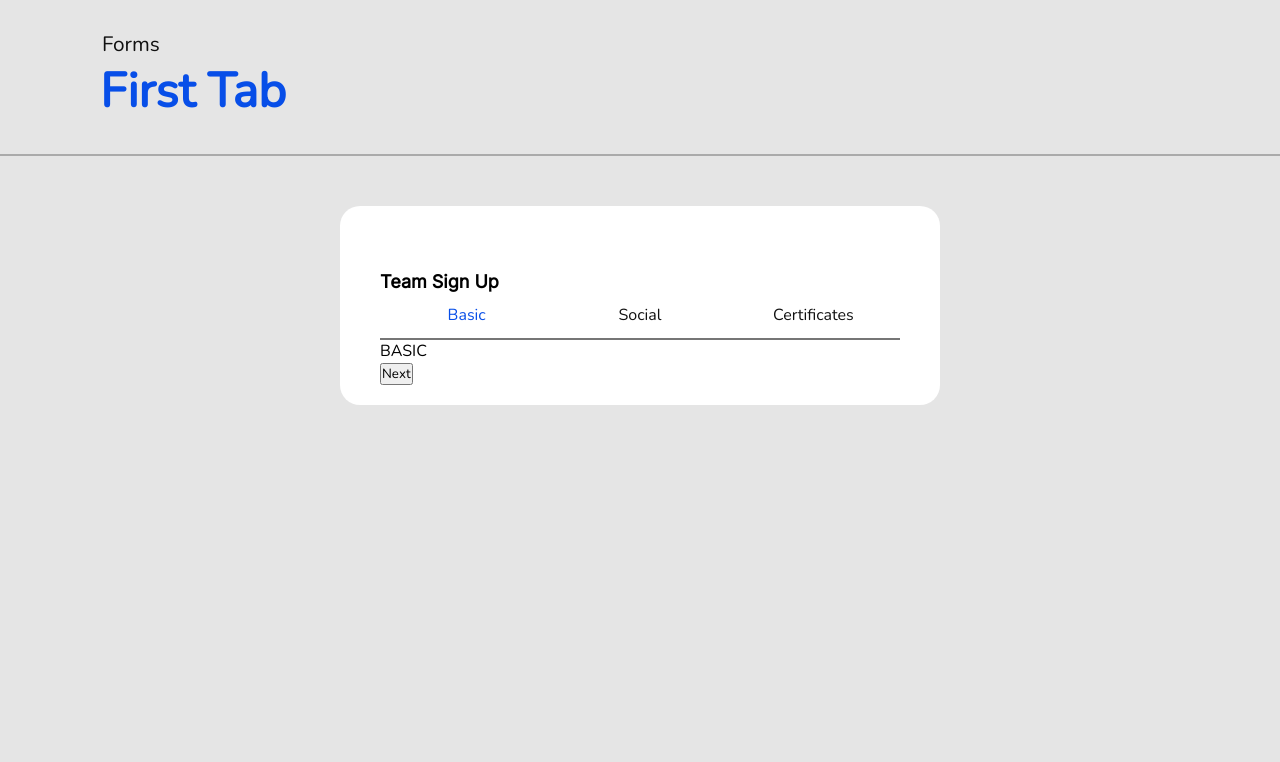
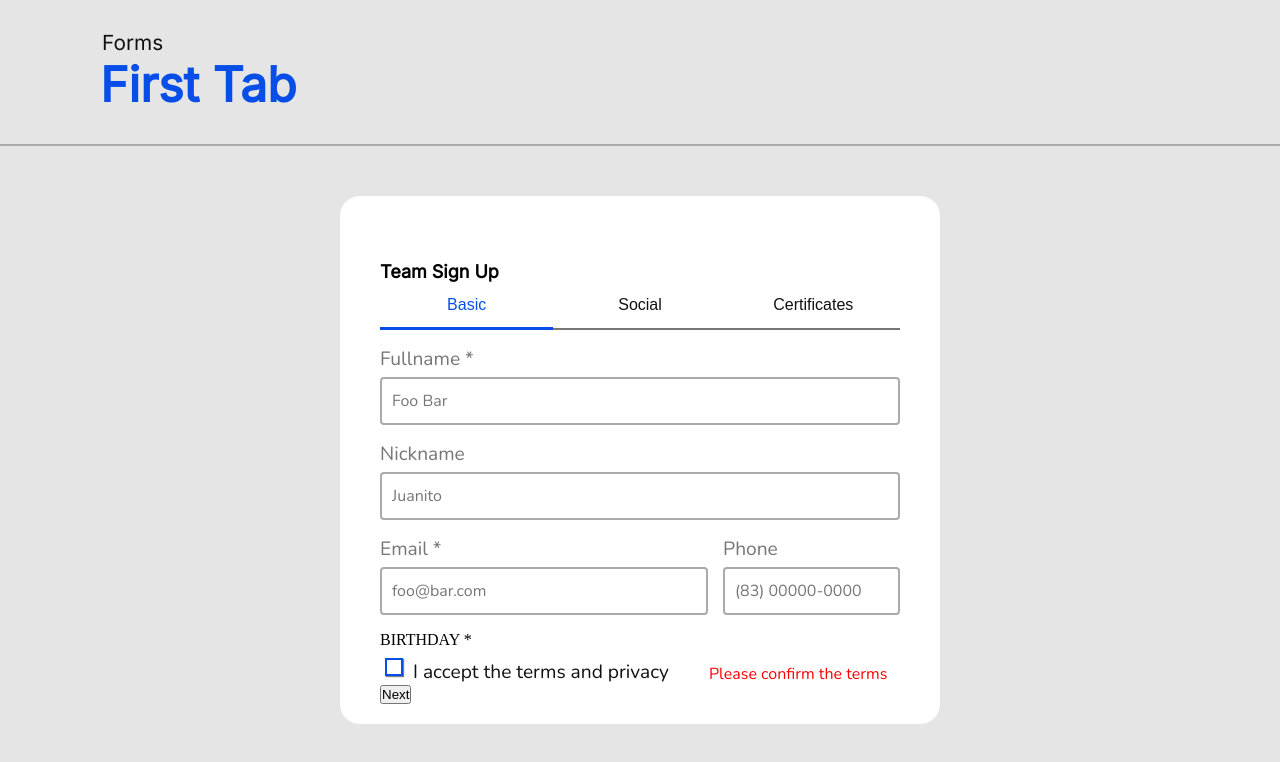
Before and after one commit to eduardonowa/squadred_sprint4, a Vue app: page / in a window 1280 px wide. Shown: the top 762 px of the page. Built offline with nearby package versions, Linux system fonts and the light colour scheme.

Commit message:
feat: basic tab form structured and stylized

```diff
--- a/src/components/containers/BasicTab/BasicTab.scss
+++ b/src/components/containers/BasicTab/BasicTab.scss
@@ -0,0 +1,44 @@
+.basic-container {
+    display: flex;
+    flex-wrap: wrap;
+    margin-top: 1em;
+
+    .full-name,
+    .nickname,
+    .email,
+    .phone {
+        margin-bottom: 1em;
+    }
+
+    .full-name {
+        width: 100%;
+        box-sizing: border-box;
+    }
+
+    .nickname {
+        width: 100%;
+        box-sizing: border-box;
+    }
+
+    .email {
+        width: 65%;
+        padding-right: 10px;
+        box-sizing: border-box;
+
+        @media (max-width: 768px) {
+            width: 100%;
+            padding: 0;
+        }
+    }
+
+    .phone {
+        width: 35%;
+        padding-left: 5px;
+        box-sizing: border-box;
+
+        @media (max-width: 768px) {
+            width: 100%;
+            padding: 0;
+        }
+    }
+}
--- a/src/components/containers/BasicTab/BasicTab.vue
+++ b/src/components/containers/BasicTab/BasicTab.vue
@@ -0,0 +1,44 @@
+<template>
+    <div class="basic-container">
+        <MyInputs
+            ClassField="full-name"
+            Type="text"
+            LabelInput="Fullname *"
+            InvalidText="Please enter your name"
+            Placeholder="Foo Bar"
+        />
+        <MyInputs
+            ClassField="nickname"
+            Type="text"
+            LabelInput="Nickname"
+            Placeholder="Juanito"
+        />
+        <MyInputs
+            ClassField="email"
+            Type="email"
+            LabelInput="Email *"
+            InvalidText="Please enter your email"
+            Placeholder="foo@bar.com"
+        />
+        <MyInputs
+            ClassField="phone"
+            LabelInput="Phone"
+            Placeholder="(83) 00000-0000"
+            Type="tel"
+        />
+        BIRTHDAY *
+        <Checkbox />
+    </div>
+</template>
+
+<script>
+import MyInputs from '@/components/micro/MyInputs/MyInputs.vue';
+import Checkbox from '@/components/micro/Checkbox/Checkbox.vue';
+export default {
+    components: { MyInputs, Checkbox }
+}
+</script>
+
+<style lang="scss" scoped>
+@import './BasicTab.scss';
+</style>
--- a/src/components/experience-fragments/Page/Page.vue
+++ b/src/components/experience-fragments/Page/Page.vue
@@ -9,7 +9,7 @@
       <MenuComponent />
 
       <template v-if="getActualTab === 'basic'">
-        <p>BASIC</p>
+        <BasicTab />
       </template>
 
       <template v-else-if="getActualTab === 'social'">
@@ -30,6 +30,7 @@ import MenuComponent from "@/components/micro/Menu/Menu.vue";
 import { mapActions } from "vuex";
 import SocialTab from "@/components/containers/SocialTab/SocialTab.vue";
 import HeaderForm from "@/components/containers/HeaderForm/HeaderForm.vue";
+import BasicTab from "@/components/containers/BasicTab/BasicTab.vue";
 
 export default {
   // eslint-disable-next-line
@@ -48,7 +49,7 @@ export default {
       return this.$store.state.actualTab;
     },
   },
-  components: { MenuComponent, SocialTab, HeaderForm },
+  components: { MenuComponent, SocialTab, HeaderForm, BasicTab },
 
   methods: {
     ...mapActions(["ableTab", "changeActualTab"]),
--- a/src/components/micro/MyInputs/MyInputs.scss
+++ b/src/components/micro/MyInputs/MyInputs.scss
@@ -15,10 +15,10 @@ span{
 }
 
 input{
-    display: flex;
+    // display: flex;
     border: 2px solid #aaaaaa;
     border-radius: 4px;
-    width: 40vw;
+    width: 100%;
     height: 3em;
     color: #767676;
     font-size: 1em;
--- a/src/components/micro/MyInputs/MyInputs.vue
+++ b/src/components/micro/MyInputs/MyInputs.vue
@@ -1,5 +1,5 @@
 <template>
-  <div class="form">
+  <div :class="ClassField">
     <label :class="ClassLabel">{{ LabelInput }} </label>
     <span :id="idSpan" :class="ClassSpan">{{ InvalidText }}</span>
 
@@ -18,6 +18,7 @@ import { mapActions } from "vuex";
 export default {
   name: "MyInputs",
   props: {
+    ClassField: String,
     idSpan: String,
     ClassSpan: String,
     InvalidText: String,
@@ -42,6 +43,6 @@ export default {
 };
 </script>
 
-<style>
+<style lang="scss" scoped>
 @import "./MyInputs.scss";
 </style>
```
